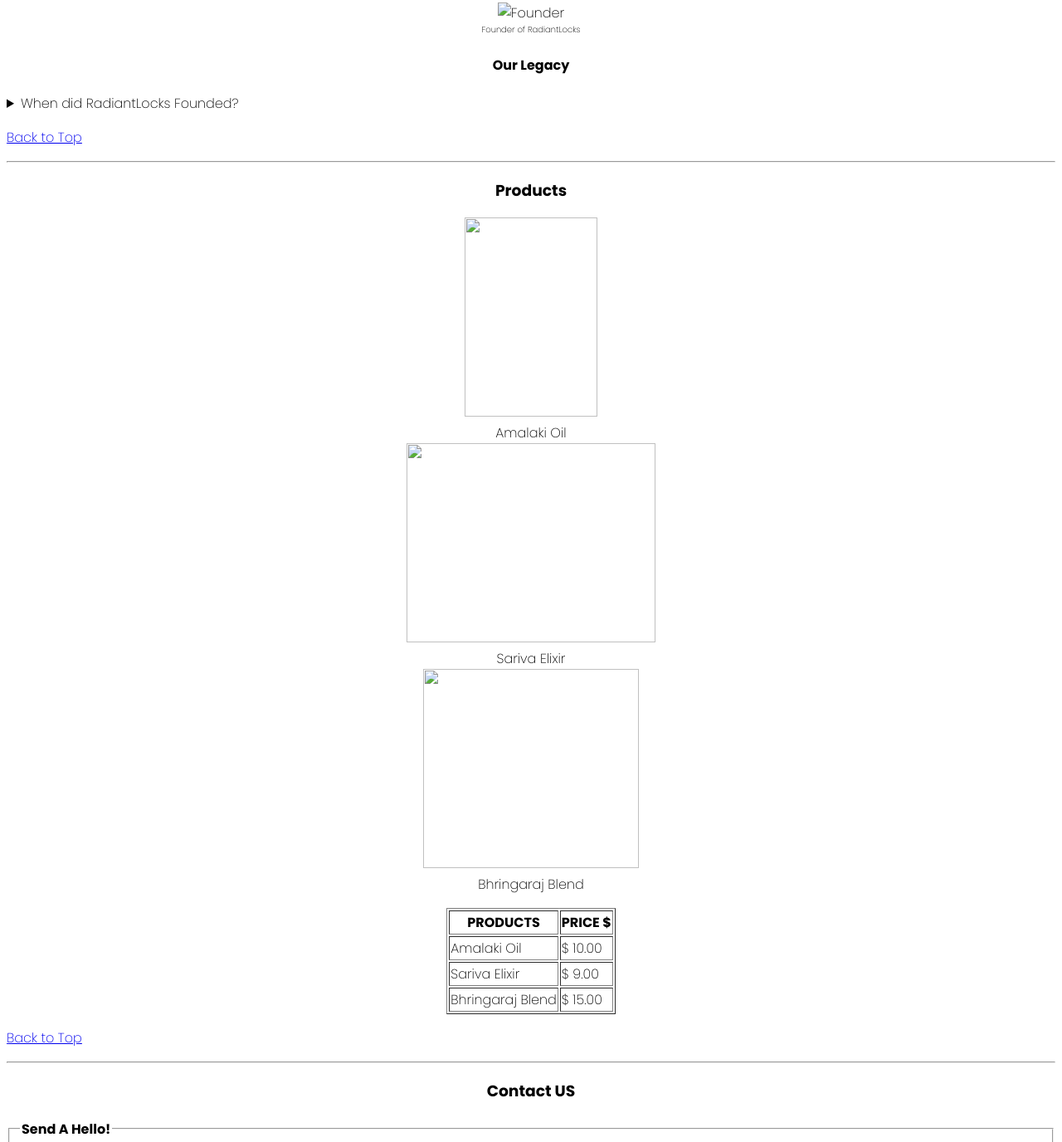
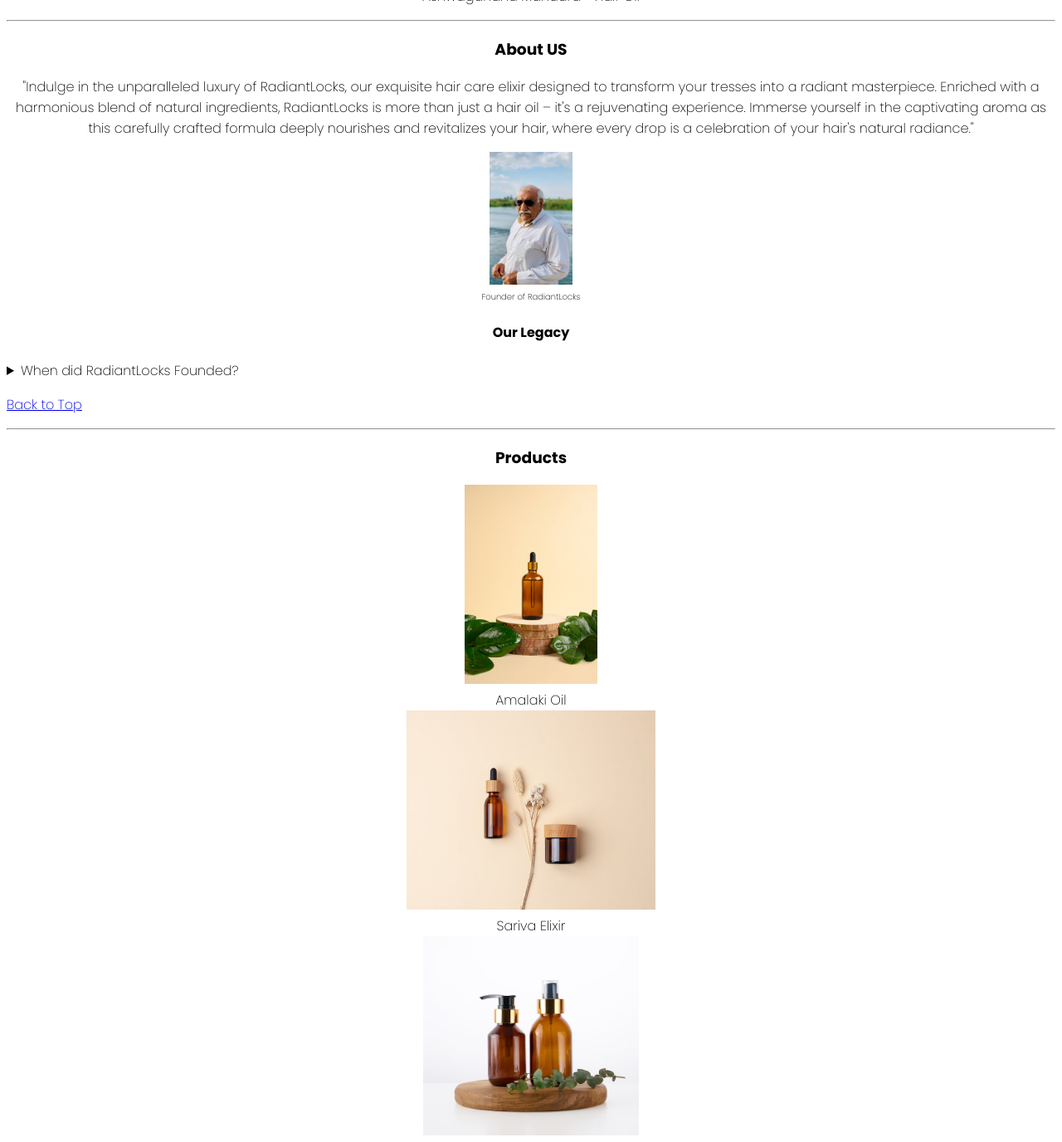
Before and after one commit to jayanthct/Only-HTML-Project, a plain HTML site: page index.html in a window 1280 px wide. Shown: the part 393-1769 px from the top of the page at 83% size. Drawn offline with Linux system fonts and the light colour scheme; the site is published under a folder, as on GitHub Pages, so addresses that start at the root find nothing.

Commit message:
Update index.html

```diff
--- a/index.html
+++ b/index.html
@@ -66,7 +66,7 @@
             </ul>
         </nav>
         <figure>
-            <img src="/img2.jpg" alt="hairoil" height="198" width="280px">
+            <img src="./img2.jpg" alt="hairoil" height="198" width="280px">
             <figcaption>Ashwagandha Mandara - Hair Oil</figcaption>
         </figure>
     </header>
@@ -82,7 +82,7 @@
                 every drop is a celebration of your hair's natural radiance."</p>
 
             <figure>
-                <img src="/founder.jpeg" alt="Founder" height="160" width="100">
+                <img src="./founder.jpeg" alt="Founder" height="160" width="100">
                 <figcaption style="font-size: x-small;">Founder of RadiantLocks</figcaption>
             </figure>
             <aside>
@@ -101,11 +101,11 @@
         <section title="Products" id="products">
             <h3>Products</h3>
             <figure>
-                <img src="/img1.jpg" alt="" height="240" width="160">
+                <img src="./img1.jpg" alt="" height="240" width="160">
                 <figcaption>Amalaki Oil</figcaption>
-                <img src="/img3.jpg" alt="" height="240" width="300">
+                <img src="./img3.jpg" alt="" height="240" width="300">
                 <figcaption>Sariva Elixir</figcaption>
-                <img src="/img4.avif"
+                <img src="./img4.avif"
                     alt="" height="240" width="260">
                 <figcaption>Bhringaraj Blend</figcaption>
             </figure>
```
